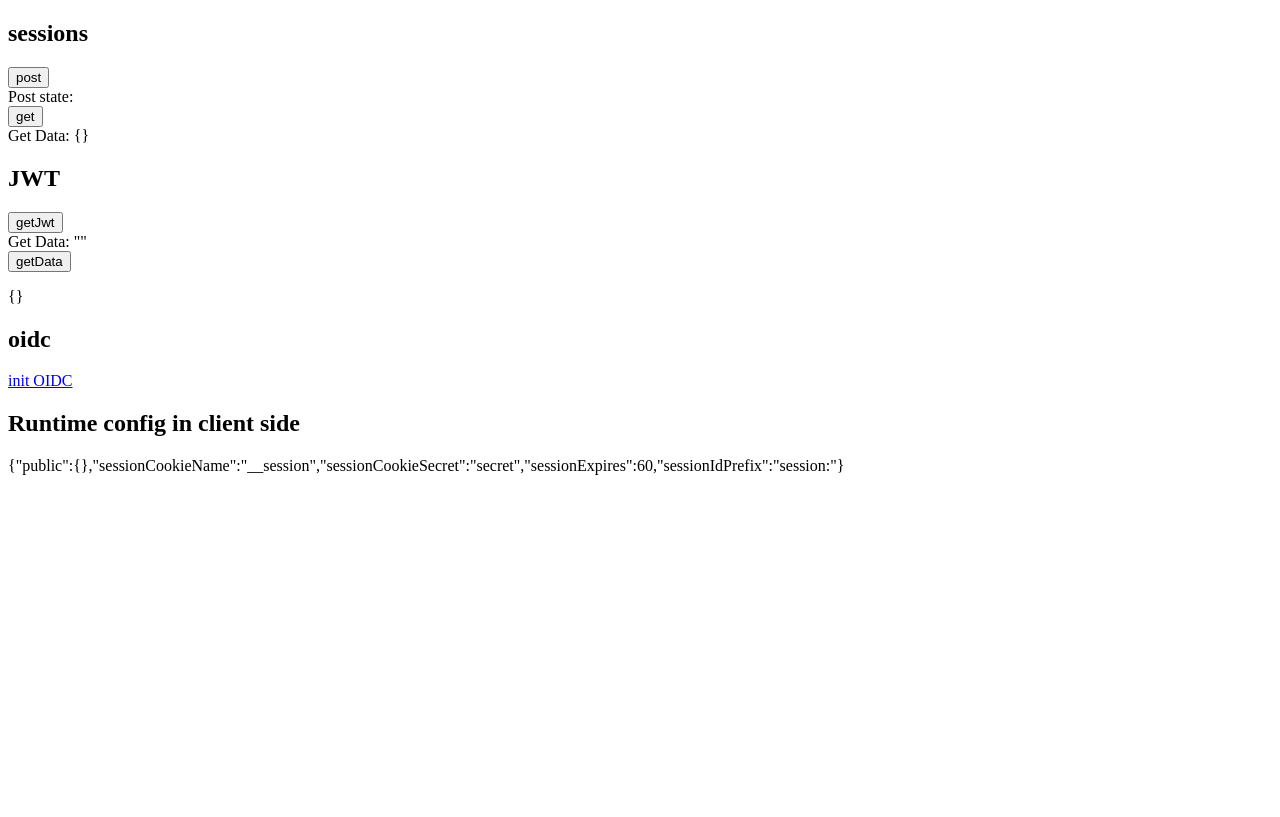
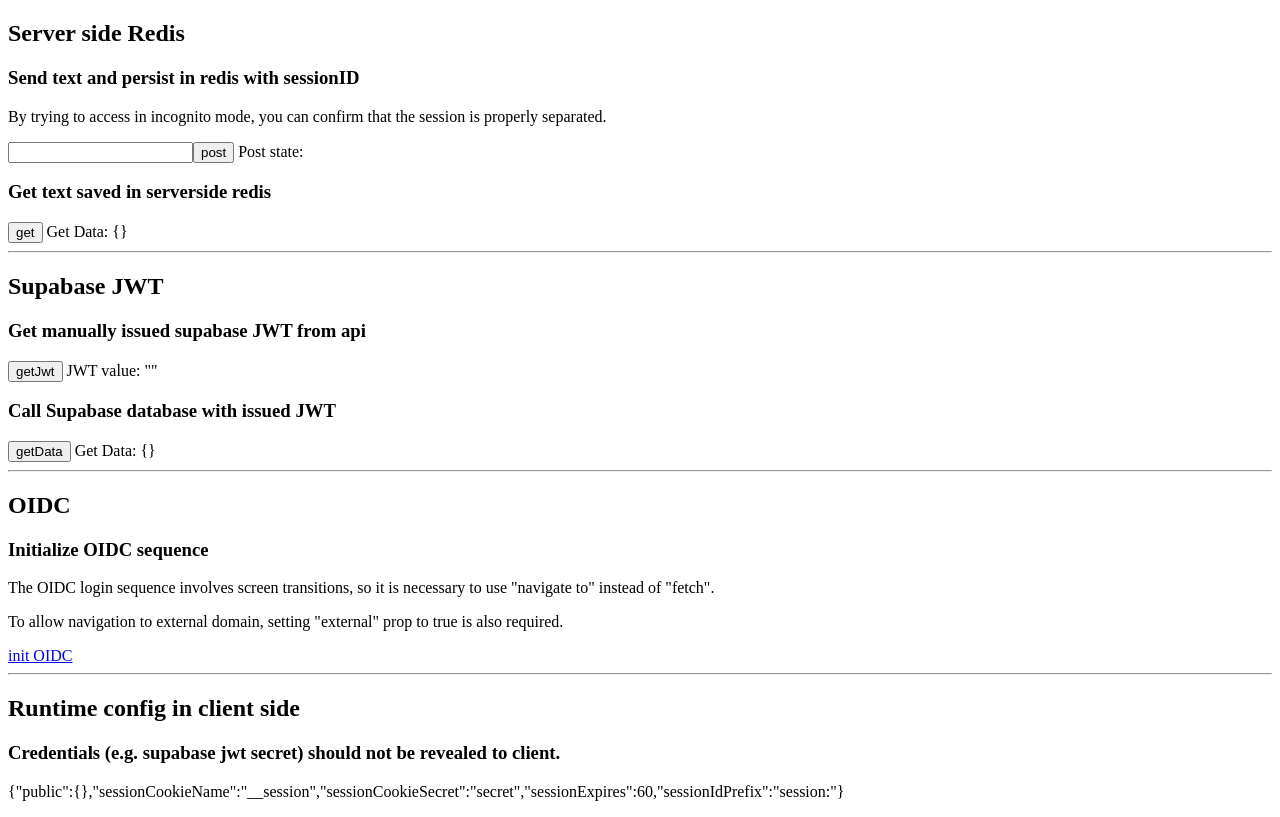
Before and after one commit to 1tsuki/nuxt3-supabase-oidc, a Nuxt app in the folder nuxt3/: page / in a window 1280 px wide. Built offline with nearby package versions, Linux system fonts and the light colour scheme.

Commit message:
improved comments

```diff
--- a/nuxt3/app.vue
+++ b/nuxt3/app.vue
@@ -1,15 +1,18 @@
 <script setup lang="ts">
   import { createClient } from '@supabase/supabase-js';
 
+  const config = useRuntimeConfig()
 
+  const text = ref('')
   const resDataSuccess = ref('')
   const resData = ref({})
   const jwt = ref('')
   const users = ref({})
+
   const post = async () => {
     const { data } = await useFetch('/api/session', {
       method: 'post',
-      body: { text: 'Nuxt is Awesome!' }
+      body: { text: text.value }
     })
     resDataSuccess.value = data.value || ''
   }
@@ -18,8 +21,6 @@
     const { data } = await useFetch('/api/session')
     resData.value = data.value || ''
   }
-
-  const config = useRuntimeConfig()
 
   const getJwt = async () => {
     const { data } = await useFetch('/api/jwt')
@@ -33,7 +34,6 @@
       { global: { headers: { Authorization: `Bearer ${jwt.value}` } } }
     )
 
-    console.log('getdata')
     const { data } = await useAsyncData(async () => {
       const { data } = await supabase.from('users').select('*')
       users.value = data || {}
@@ -44,29 +44,58 @@
 <template>
   <div>
     <div>
-      <h2>sessions</h2>
-      <div><button @click="post">post</button></div>
-      <div>Post state: {{ resDataSuccess }}</div>
-      <div><button @click="get">get</button></div>
-      <div>Get Data: {{ JSON.stringify(resData) }}</div>
+      <h2>Server side Redis</h2>
+      <div>
+        <h3>Send text and persist in redis with sessionID</h3>
+        <p>By trying to access in incognito mode, you can confirm that the session is properly separated.</p>
+        <input v-model="text" />
+        <button @click="post">post</button>
+        <span> Post state: {{ resDataSuccess }}</span>
+      </div>
+      <div>
+        <h3>Get text saved in serverside redis</h3>
+        <button @click="get">get</button>
+        <span> Get Data: {{ JSON.stringify(resData) }}</span>
+      </div>
     </div>
 
+    <hr>
+
     <div>
-      <h2>JWT</h2>
-      <div><button @click="getJwt">getJwt</button></div>
-      <div>Get Data: {{ JSON.stringify(jwt) }}</div>
-      <div><button @click="getData">getData</button></div>
-      <p>{{ JSON.stringify(users) }}</p>
+      <h2>Supabase JWT</h2>
+      <div>
+        <h3>Get manually issued supabase JWT from api</h3>
+        <button @click="getJwt">getJwt</button>
+        <span> JWT value: {{ JSON.stringify(jwt) }}</span>
+      </div>
+      <div>
+        <h3>Call Supabase database with issued JWT</h3>
+        <button @click="getData">getData</button>
+        <span> Get Data: {{ JSON.stringify(users) }}</span>
+      </div>
     </div>
 
+    <hr>
+
     <div>
-      <h2>oidc</h2>
-      <div><NuxtLink to="/api/oidc/init" :external="true">init OIDC</NuxtLink></div>
+      <h2>OIDC</h2>
+      <div>
+        <h3>Initialize OIDC sequence</h3>
+        <p>The OIDC login sequence involves screen transitions, so it is necessary to use "navigate to" instead of "fetch".</p>
+        <p>To allow navigation to external domain, setting "external" prop to true is also required.</p>
+        <span><NuxtLink to="/api/oidc/init" :external="true">init OIDC</NuxtLink></span>
+      </div>
     </div>
+
+    <hr>
 
     <div>
       <h2>Runtime config in client side</h2>
-      <p>{{ JSON.stringify(config) }}</p>
+      <div>
+        <h3>Credentials (e.g. supabase jwt secret) should not be revealed to client.</h3>
+        <p>{{ JSON.stringify(config) }}</p>
+      </div>
+
     </div>
   </div>
 </template>
```
